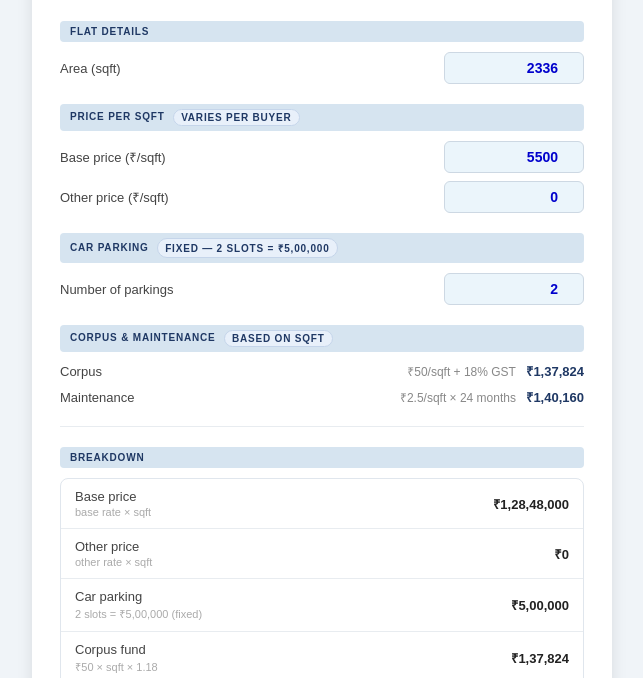
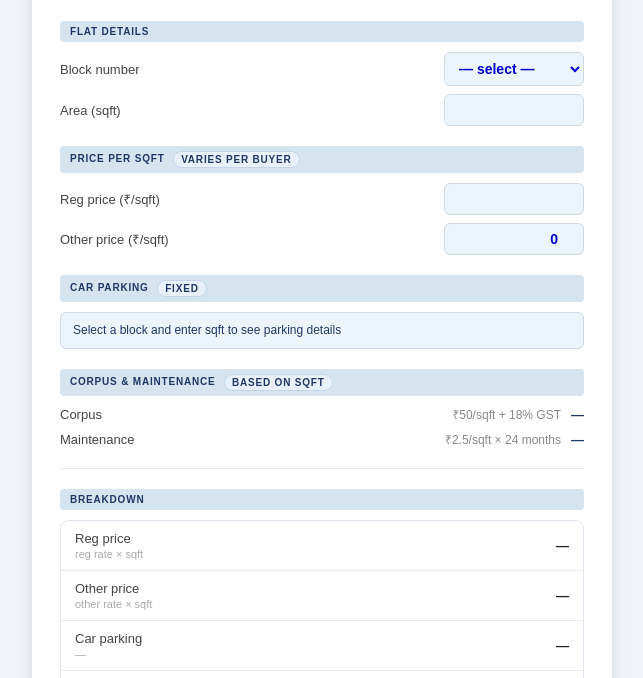
Before and after one commit to jchettipilli/Flat_Price_Calculator, a plain HTML site: page index.html in a window 1280 px wide. Shown: the part 121-799 px from the top of the page, without its empty margins (318-961 px from the left). Drawn offline with Linux system fonts and the light colour scheme.

Commit message:
Update index.html

```diff
--- a/index.html
+++ b/index.html
@@ -16,12 +16,17 @@
   .section-label:first-child { margin-top: 0; }
   .field { display: grid; grid-template-columns: 1fr 140px; gap: 10px; align-items: center; margin-bottom: 8px; }
   .field label { font-size: 13px; color: #444; }
-  .field input { width: 100%; padding: 7px 10px; font-size: 14px; border: 1.5px solid #cdd8e3; border-radius: 6px; color: #0000cc; font-weight: 600; background: #EBF5FB; outline: none; text-align: right; }
-  .field input:focus { border-color: #1F3864; }
+  .field input, .field select { width: 100%; padding: 7px 10px; font-size: 14px; border: 1.5px solid #cdd8e3; border-radius: 6px; color: #0000cc; font-weight: 600; background: #EBF5FB; outline: none; text-align: right; }
+  .field select { text-align: left; cursor: pointer; }
+  .field input:focus, .field select:focus { border-color: #1F3864; }
   .field-3 { display: grid; grid-template-columns: 1fr auto auto; gap: 10px; align-items: center; margin-bottom: 8px; }
   .field-3 label { font-size: 13px; color: #444; }
   .field-3 .fixed { font-size: 12px; color: #888; white-space: nowrap; }
   .preview { font-size: 13px; font-weight: 600; color: #1F3864; text-align: right; white-space: nowrap; }
+  .info-box { font-size: 12px; padding: 8px 12px; border-radius: 6px; margin-bottom: 8px; line-height: 1.6; }
+  .info-box.block8 { background: #FEF3E2; color: #92400E; border: 1px solid #FCD34D; }
+  .info-box.other  { background: #EBF5FB; color: #1F3864; border: 1px solid #cdd8e3; }
+  .info-box.small  { background: #F0FDF4; color: #166534; border: 1px solid #86EFAC; }
   .divider { border: none; border-top: 1px solid #e8ecf0; margin: 20px 0; }
   .breakdown { border: 1px solid #e0e6ed; border-radius: 8px; overflow: hidden; margin-top: 4px; }
   .brow { display: grid; grid-template-columns: 1fr auto; gap: 12px; align-items: center; padding: 10px 14px; border-bottom: 1px solid #e8ecf0; }
@@ -51,25 +56,36 @@
 
     <div class="section-label">Flat Details</div>
     <div class="field">
+      <label>Block number</label>
+      <select id="block" onchange="calc()">
+        <option value="">— select —</option>
+        <option value="1">Block 1</option>
+        <option value="2">Block 2</option>
+        <option value="3">Block 3</option>
+        <option value="4">Block 4</option>
+        <option value="5">Block 5</option>
+        <option value="6">Block 6</option>
+        <option value="7">Block 7</option>
+        <option value="8">Block 8</option>
+      </select>
+    </div>
+    <div class="field">
       <label>Area (sqft)</label>
-      <input type="number" id="sqft" value="2336" min="0" oninput="calc()">
+      <input type="number" id="sqft" value="" min="0" oninput="calc()">
     </div>
 
     <div class="section-label">Price per sqft <span class="badge">varies per buyer</span></div>
     <div class="field">
-      <label>Base price (₹/sqft)</label>
-      <input type="number" id="basePrice" value="5500" min="0" oninput="calc()">
+      <label>Reg price (₹/sqft)</label>
+      <input type="number" id="basePrice" value="" min="0" oninput="calc()">
     </div>
     <div class="field">
       <label>Other price (₹/sqft)</label>
       <input type="number" id="otherPrice" value="0" min="0" oninput="calc()">
     </div>
 
-    <div class="section-label">Car Parking <span class="badge">fixed — 2 slots = ₹5,00,000</span></div>
-    <div class="field">
-      <label>Number of parkings</label>
-      <input type="number" id="parkings" value="2" min="0" max="10" oninput="calc()">
-    </div>
+    <div class="section-label">Car Parking <span class="badge">fixed</span></div>
+    <div class="info-box other" id="park_info">Select a block and enter sqft to see parking details</div>
 
     <div class="section-label">Corpus & Maintenance <span class="badge">based on sqft</span></div>
     <div class="field-3">
@@ -87,30 +103,30 @@
     <div class="section-label">Breakdown</div>
     <div class="breakdown">
       <div class="brow">
-        <div><div class="blabel">Base price</div><div class="bfm">base rate × sqft</div></div>
-        <span class="bval" id="b_base"></span>
+        <div><div class="blabel">Reg price</div><div class="bfm">reg rate × sqft</div></div>
+        <span class="bval" id="b_base">—</span>
       </div>
       <div class="brow">
         <div><div class="blabel">Other price</div><div class="bfm">other rate × sqft</div></div>
-        <span class="bval" id="b_other"></span>
+        <span class="bval" id="b_other">—</span>
       </div>
       <div class="brow">
-        <div><div class="blabel">Car parking</div><div class="bfm" id="b_park_fm"></div></div>
-        <span class="bval" id="b_park"></span>
+        <div><div class="blabel">Car parking</div><div class="bfm" id="b_park_fm">—</div></div>
+        <span class="bval" id="b_park">—</span>
       </div>
       <div class="brow">
         <div><div class="blabel">Corpus fund</div><div class="bfm">₹50 × sqft × 1.18</div></div>
-        <span class="bval" id="b_corpus"></span>
+        <span class="bval" id="b_corpus">—</span>
       </div>
       <div class="brow">
         <div><div class="blabel">Advance maintenance</div><div class="bfm">₹2.5 × sqft × 24 months</div></div>
-        <span class="bval" id="b_maint"></span>
+        <span class="bval" id="b_maint">—</span>
       </div>
     </div>
 
     <div class="total-box">
       <span class="tlabel">Total</span>
-      <span class="tval" id="total"></span>
+      <span class="tval" id="total">—</span>
     </div>
 
     <div class="cash-box">
@@ -121,7 +137,7 @@
       <span class="cval">₹51,000</span>
     </div>
 
-    <p class="note">* Car parking: 2 slots = ₹5,00,000 fixed (₹2.5L per slot). Corpus GST @ 18% included. Debris & other charges ₹51,000 cash payable at possession.</p>
+    <p class="note">* Parking: Block 8 → 3 slots @ ₹7L | ≤1497 sqft → 1 slot @ ₹4L | All others → 2 slots @ ₹5L. Corpus GST @ 18% included. Debris ₹51,000 cash at possession.</p>
   </div>
 </div>
 
@@ -130,31 +146,51 @@ function fmt(n) {
   return '₹' + Math.round(n).toLocaleString('en-IN');
 }
 function calc() {
-  const bp = parseFloat(document.getElementById('basePrice').value) || 0;
-  const op = parseFloat(document.getElementById('otherPrice').value) || 0;
-  const sf = parseFloat(document.getElementById('sqft').value) || 0;
-  const pk = parseFloat(document.getElementById('parkings').value) || 0;
+  const bp    = parseFloat(document.getElementById('basePrice').value) || 0;
+  const op    = parseFloat(document.getElementById('otherPrice').value) || 0;
+  const sf    = parseFloat(document.getElementById('sqft').value) || 0;
+  const block = document.getElementById('block').value;
+
+  let slots, parkTotal, parkClass, parkInfoText;
+
+  if (!block || !sf) {
+    slots = null; parkTotal = 0;
+    parkInfoText = 'Select a block and enter sqft to see parking details';
+    parkClass = 'info-box other';
+  } else if (block === '8') {
+    slots = 3; parkTotal = 700000;
+    parkInfoText = 'Block 8 — 3 car parkings @ ₹7,00,000 (fixed)';
+    parkClass = 'info-box block8';
+  } else if (sf <= 1497) {
+    slots = 1; parkTotal = 400000;
+    parkInfoText = '≤1497 sqft — 1 car parking @ ₹4,00,000 (fixed)';
+    parkClass = 'info-box small';
+  } else {
+    slots = 2; parkTotal = 500000;
+    parkInfoText = 'Blocks 1–7 — 2 car parkings @ ₹5,00,000 (fixed)';
+    parkClass = 'info-box other';
+  }
 
   const baseCost   = Math.round(bp * sf);
   const otherCost  = Math.round(op * sf);
-  const parkCost   = Math.round(pk * 250000);
   const corpusCost = Math.round(50 * sf * 1.18);
   const maintCost  = Math.round(2.5 * sf * 24);
-  const total      = baseCost + otherCost + parkCost + corpusCost + maintCost;
+  const ready      = block && sf;
+  const total      = ready ? baseCost + otherCost + parkTotal + corpusCost + maintCost : 0;
 
-  const parkFm = pk === 2 ? '2 slots = ₹5,00,000 (fixed)'
-               : pk === 1 ? '1 slot = ₹2,50,000'
-               : pk + ' slots × ₹2.5L each';
+  const parkFm = slots ? `${slots} slot${slots > 1 ? 's' : ''} — fixed` : '—';
 
-  document.getElementById('p_corpus').textContent  = fmt(corpusCost);
-  document.getElementById('p_maint').textContent   = fmt(maintCost);
-  document.getElementById('b_base').textContent    = fmt(baseCost);
-  document.getElementById('b_other').textContent   = fmt(otherCost);
-  document.getElementById('b_park').textContent    = fmt(parkCost);
+  document.getElementById('park_info').textContent = parkInfoText;
+  document.getElementById('park_info').className   = parkClass;
+  document.getElementById('p_corpus').textContent  = sf ? fmt(corpusCost) : '—';
+  document.getElementById('p_maint').textContent   = sf ? fmt(maintCost)  : '—';
+  document.getElementById('b_base').textContent    = sf ? fmt(baseCost)   : '—';
+  document.getElementById('b_other').textContent   = sf ? fmt(otherCost)  : '—';
+  document.getElementById('b_park').textContent    = ready ? fmt(parkTotal) : '—';
   document.getElementById('b_park_fm').textContent = parkFm;
-  document.getElementById('b_corpus').textContent  = fmt(corpusCost);
-  document.getElementById('b_maint').textContent   = fmt(maintCost);
-  document.getElementById('total').textContent     = fmt(total);
+  document.getElementById('b_corpus').textContent  = sf ? fmt(corpusCost) : '—';
+  document.getElementById('b_maint').textContent   = sf ? fmt(maintCost)  : '—';
+  document.getElementById('total').textContent     = ready ? fmt(total)   : '—';
 }
 calc();
 </script>
```
